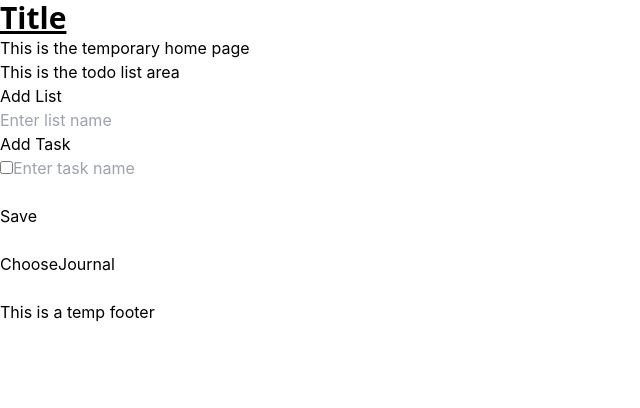
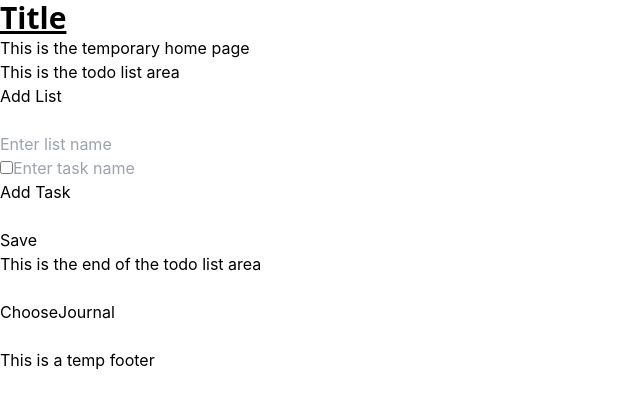
Before and after one commit to cherryontech/comet-cruisers-spring2024, a React (Create React App) app: page / in a window 1280 px wide. Shown: the top 408 px of the page, without its empty margins (0-640 px from the left). Built offline with nearby package versions, Linux system fonts and the light colour scheme.

Commit message:
Rearrange todo list html
- change eslint to ignore custom attributes
- removed duplicate code in home.js

```diff
--- a/src/js/Todo.js
+++ b/src/js/Todo.js
@@ -22,9 +22,8 @@ const Todo = () => {
   if (!storedLists) {
     localStorage.setItem('todo_lists', JSON.stringify(default_lists));
     lists = default_lists;
-  } else {
-    console.log(lists);
   }
+
   // init lists state
   const [listsState, setListsState] = useState(lists);
 
@@ -42,6 +41,7 @@ const Todo = () => {
     };
     setListsState({ lists });
   };
+
   const onTaskChange = (e) => {
     const { name, value, checked } = e.target;
     const indL = e.target.getAttribute('indexlist');
@@ -57,9 +57,7 @@ const Todo = () => {
       };
     } else {
       lists[indL].tasks[indT] = {
-        // keep info to the specific set
         ...listsState.lists[indL].tasks[indT],
-        //set new info
         [name]: checked
       };
     }
@@ -74,6 +72,7 @@ const Todo = () => {
     });
     setListsState({ lists });
   };
+
   const addTask = (indL) => {
     const lists = [...listsState.lists];
     lists[indL].tasks.push({ task_name: '', checked: false });
@@ -94,6 +93,8 @@ const Todo = () => {
 
       <form className="todolists" onSubmit={handleFormSubmit}>
         <button onClick={addList}>Add List</button>
+        <br />
+        <br />
         {listsState.lists.map((list, indL) => (
           <div key={indL} className="list-wrapper">
             <input
@@ -103,14 +104,6 @@ const Todo = () => {
               placeholder="Enter list name"
               indexlist={indL}
               onChange={onListChange}></input>
-            <br />
-            <button
-              onClick={(event) => {
-                event.preventDefault();
-                addTask(indL);
-              }}>
-              Add Task
-            </button>
             <br />
             {list.tasks.map((task, indT) => (
               <div key={indT} className="task-wrapper">
@@ -132,11 +125,20 @@ const Todo = () => {
                   onChange={onTaskChange}></input>
               </div>
             ))}
+            <button
+              onClick={(event) => {
+                event.preventDefault();
+                addTask(indL);
+              }}>
+              Add Task
+            </button>
+            <br />
             <br />
           </div>
         ))}
         <button type="submit">Save</button>
       </form>
+      <p> This is the end of the todo list area</p>
     </div>
   );
 };
--- a/src/pages/Home.js
+++ b/src/pages/Home.js
@@ -25,9 +25,6 @@ const Home = () => {
             <button>
               <Link to="/prompt-journal">PromptJournal</Link>
             </button>
-            <button>
-              <Link to="/free-journal">FreeJournal</Link>
-            </button>
           </div>
         )}
       </Popup>
```
Also changed, not shown: .eslintrc.json.
